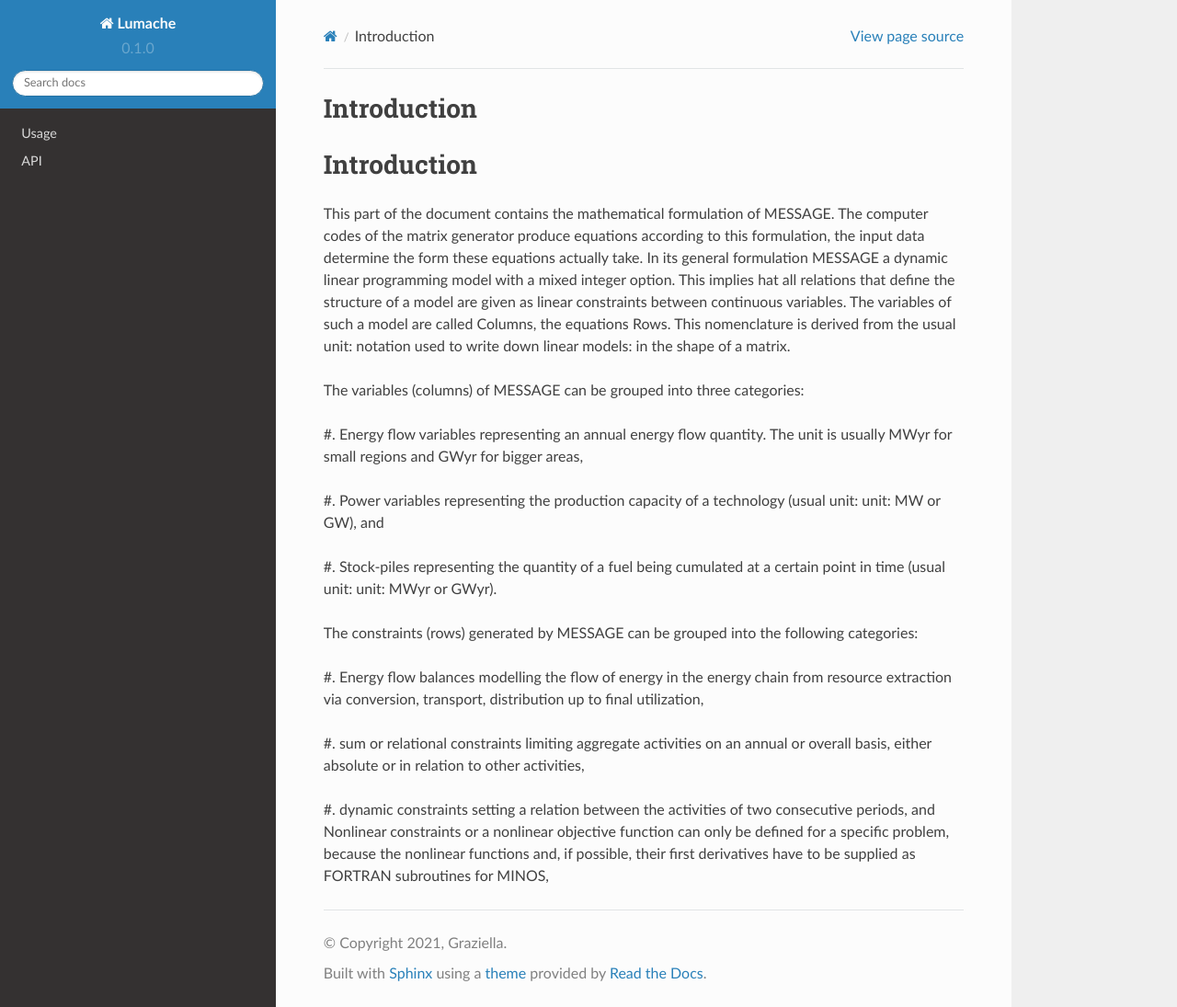
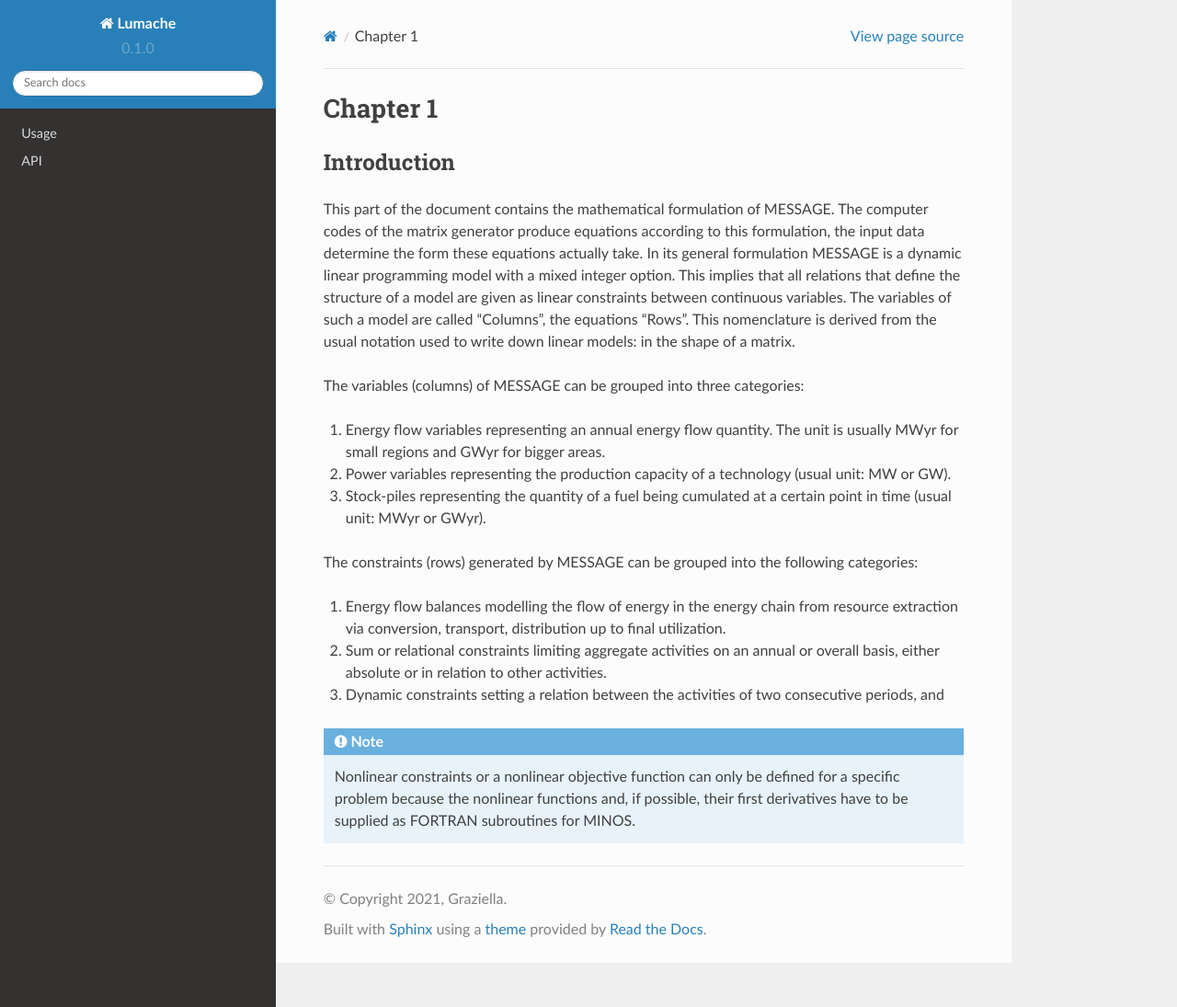
Before and after one commit to mbbenticha/MESSAGEdoc, a Sphinx documentation site: the page built from docs/source/message_01_introduction.rst, in a window 1280 px wide and 1095 px high. Shown: the whole window at 92% size. Built offline with Sphinx 7.4.7 and the Read the Docs theme 2.0.0, drawn with Linux system fonts in a browser that asks for light colours.

Commit message:
Corrections

```diff
--- a/docs/source/message_01_introduction.rst
+++ b/docs/source/message_01_introduction.rst
@@ -1,39 +1,26 @@
-Introduction
--------------
+Chapter 1
+=========
 
 Introduction
--------------
+------------
 
-This part of the document contains the mathematical formulation of MESSAGE. The
-computer codes of the matrix generator produce equations according to this formulation, the
-input data determine the form these equations actually take. In its general formulation
-MESSAGE a dynamic linear programming model with a mixed integer option. This implies
-hat all relations that define the structure of a model are given as linear constraints between
-continuous variables. The variables of such a model are called Columns, the equations
-Rows. This nomenclature is derived from the usual unit: notation used to write down linear
-models: in the shape of a matrix.
+This part of the document contains the mathematical formulation of MESSAGE. The computer codes of the matrix generator produce equations according to this formulation, the input data determine the form these equations actually take. In its general formulation MESSAGE is a dynamic linear programming model with a mixed integer option. This implies that all relations that define the structure of a model are given as linear constraints between continuous variables. The variables of such a model are called "Columns", the equations "Rows". This nomenclature is derived from the usual notation used to write down linear models: in the shape of a matrix.
 
 The variables (columns) of MESSAGE can be grouped into three categories:
 
-#. Energy flow variables representing an annual energy flow quantity. The unit is usually
-MWyr for small regions and GWyr for bigger areas,
+#. Energy flow variables representing an annual energy flow quantity. The unit is usually MWyr for small regions and GWyr for bigger areas.
 
-#. Power variables representing the production capacity of a technology (usual unit: unit: MW
-or GW), and
+#. Power variables representing the production capacity of a technology (usual unit: MW or GW).
 
-#. Stock-piles representing the quantity of a fuel being cumulated at a certain point in
-time (usual unit: unit: MWyr or GWyr).
+#. Stock-piles representing the quantity of a fuel being cumulated at a certain point in time (usual unit: MWyr or GWyr).
 
 The constraints (rows) generated by MESSAGE can be grouped into the following categories:
 
-#. Energy flow balances modelling the flow of energy in the energy chain from resource
-extraction via conversion, transport, distribution up to final utilization,
+#. Energy flow balances modelling the flow of energy in the energy chain from resource extraction via conversion, transport, distribution up to final utilization.
 
-#. sum or relational constraints limiting aggregate activities on an annual or overall basis,
-either absolute or in relation to other activities,
+#. Sum or relational constraints limiting aggregate activities on an annual or overall basis, either absolute or in relation to other activities.
 
-#. dynamic constraints setting a relation between the activities of two consecutive periods,
-and
-Nonlinear constraints or a nonlinear objective function can only be defined for a specific problem, because
-the nonlinear functions and, if possible, their first derivatives have to be supplied as FORTRAN subroutines for
-MINOS,
+#. Dynamic constraints setting a relation between the activities of two consecutive periods, and
+
+.. note::
+    Nonlinear constraints or a nonlinear objective function can only be defined for a specific problem because the nonlinear functions and, if possible, their first derivatives have to be supplied as FORTRAN subroutines for MINOS.
```
